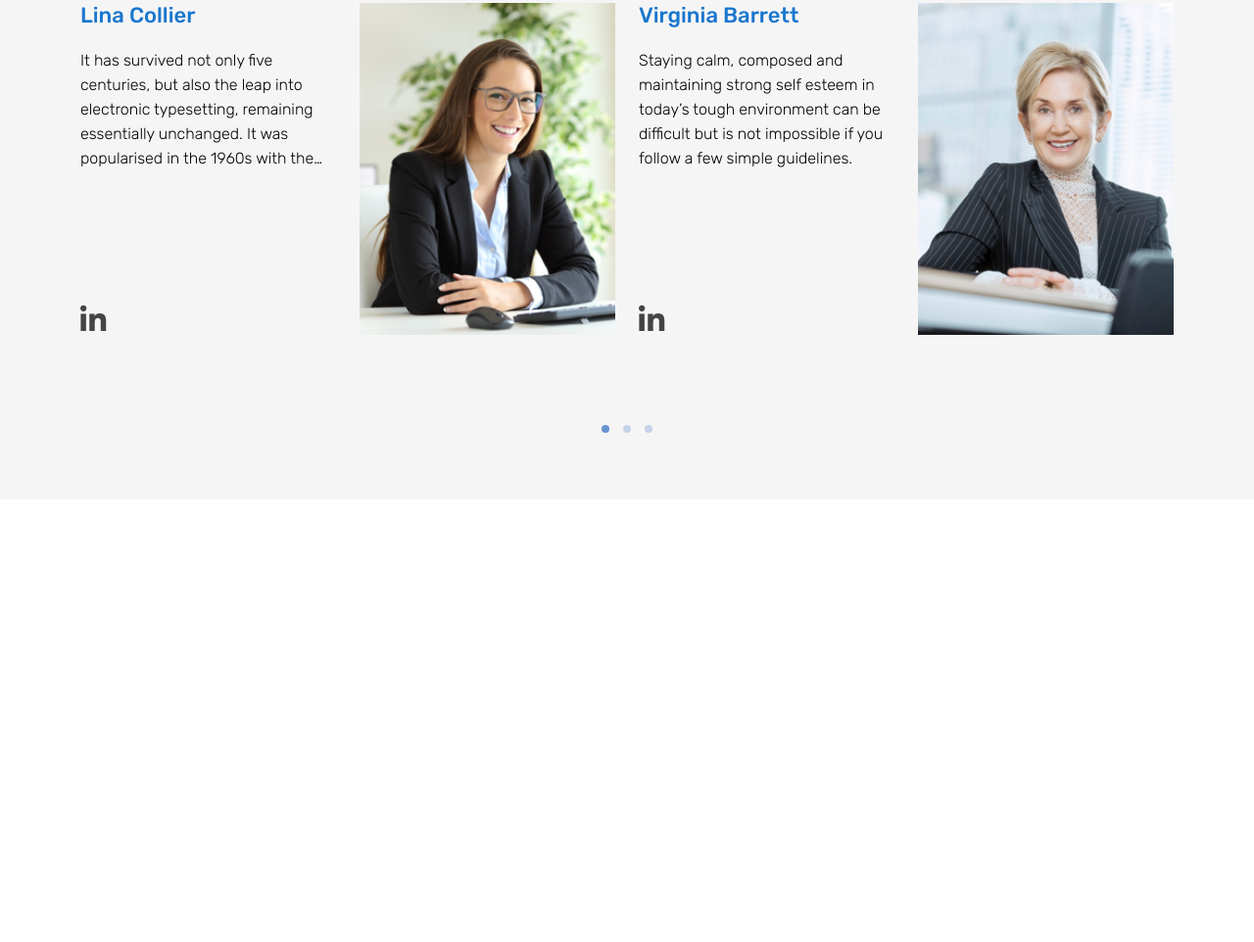
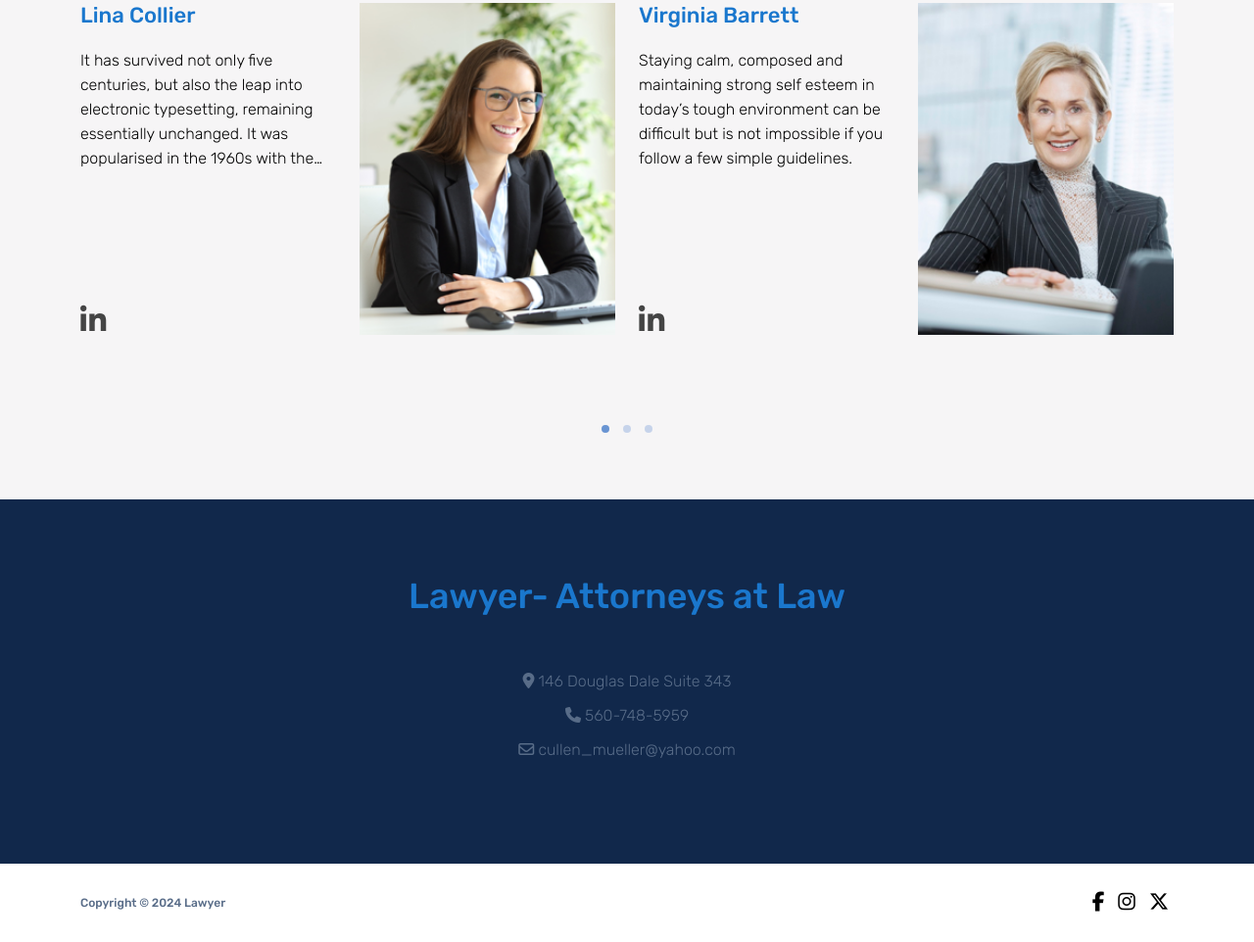
Before and after one commit to BenBeagle/Lawyer, a plain HTML site: page public_html/index.html in a window 1280 px wide. Shown: the part 1484-2446 px from the top of the page at 98% size. Before the commit the page ends 1994 px from the top, so only its background shows below. Drawn offline with Linux system fonts and the light colour scheme.

Commit message:
Footer done

```diff
--- a/public_html/index.html
+++ b/public_html/index.html
@@ -342,7 +342,39 @@ Click nbfs://nbhost/SystemFileSystem/Templates/Other/html.html to edit this temp
                     </div>
                 </div>
             </section>
+            <section class="info-section text-center">
+                <div class="container">
+                    <h2 class="info-section-title text-primary animation" data-animation="slide-bottom">
+                        Lawyer- Attorneys at Law
+                    </h2>
+                    <div class="info-data animation" data-animation="slide-top">
+                        <p>
+                            <span class="fa-solid fa-location-dot info-icon"></span>
+                            <span>146 Douglas Dale Suite 343</span>
+                        </p>
+                        <p>
+                            <span class="fa-solid fa-phone info-icon"></span>
+                            <a href="tel:560-748-5959">560-748-5959</a>
+                        </p>
+                        <p>
+                            <span class="fa-regular fa-envelope info-icon"></span>
+                            <a href="mailto:cullen_mueller@yahoo.com">cullen_mueller@yahoo.com</a>
+                        </p>
+                    </div>
+                </div>
+            </section>
         </main>
+
+        <footer class="text-center">
+            <div class="container d-sm-flex justify-content-sm-between align-items-sm-center">
+                <p class="copyright mb-sm-0">Copyright &copy; 2024 Lawyer</p>
+                <nav class="social">
+                    <a href="https://facebook.com" target="_blank" class="social-icon fa-brands fa-facebook-f"></a>
+                    <a href="https://instagram.com" target="_blank" class="social-icon fa-brands fa-instagram"></a>
+                    <a href="https://twitter.com" target="_blank" class="social-icon fa-brands fa-x-twitter"></a>
+                </nav>
+            </div>
+        </footer>
 
 
 
--- /dev/null
+++ b/public_html/scss/partials/_footer.scss
@@ -0,0 +1,24 @@
+$copyright-color: #586C88;
+$social-color: #000;
+
+footer{
+    padding: 2.8rem 0 2.7rem;
+    .copyright{
+        color:$copyright-color;
+        font-size: 1.2rem;
+        line-height: 2.5rem;
+        font-weight: 500;
+    }
+    .social{
+        .social-icon{
+            color:$social-color;
+            text-decoration: none;
+            font-size: 2rem;
+            margin: 0 5px;
+            transition: 0.6s linear;
+            &:hover{
+                transform: rotate(360deg);
+            }
+        }
+    }
+}
--- /dev/null
+++ b/public_html/scss/partials/_info-section.scss
@@ -0,0 +1,16 @@
+$info-bg: $dark-blue;
+$info-text: #586C88;
+.info-section{
+    background-color: $info-bg;
+    padding: 7.8rem 0 9.4rem;
+
+    .info-section-title{
+        margin-bottom: 5.2rem;
+    }
+    .info-data{
+        p, a{
+            color: $info-text;
+            text-decoration: none;
+        }
+    }
+}
--- a/public_html/scss/theme.scss
+++ b/public_html/scss/theme.scss
@@ -8,3 +8,5 @@
 @import "partials/_herro-section.scss";
 @import "partials/_service-section.scss";
 @import "partials/_homepage-team-section.scss";
+@import "partials/_info-section.scss";
+@import "partials/_footer.scss";
```
Also changed, not shown: nbproject/private/private.xml (+9 -5 lines), public_html/css/theme.css, 1 other file.
